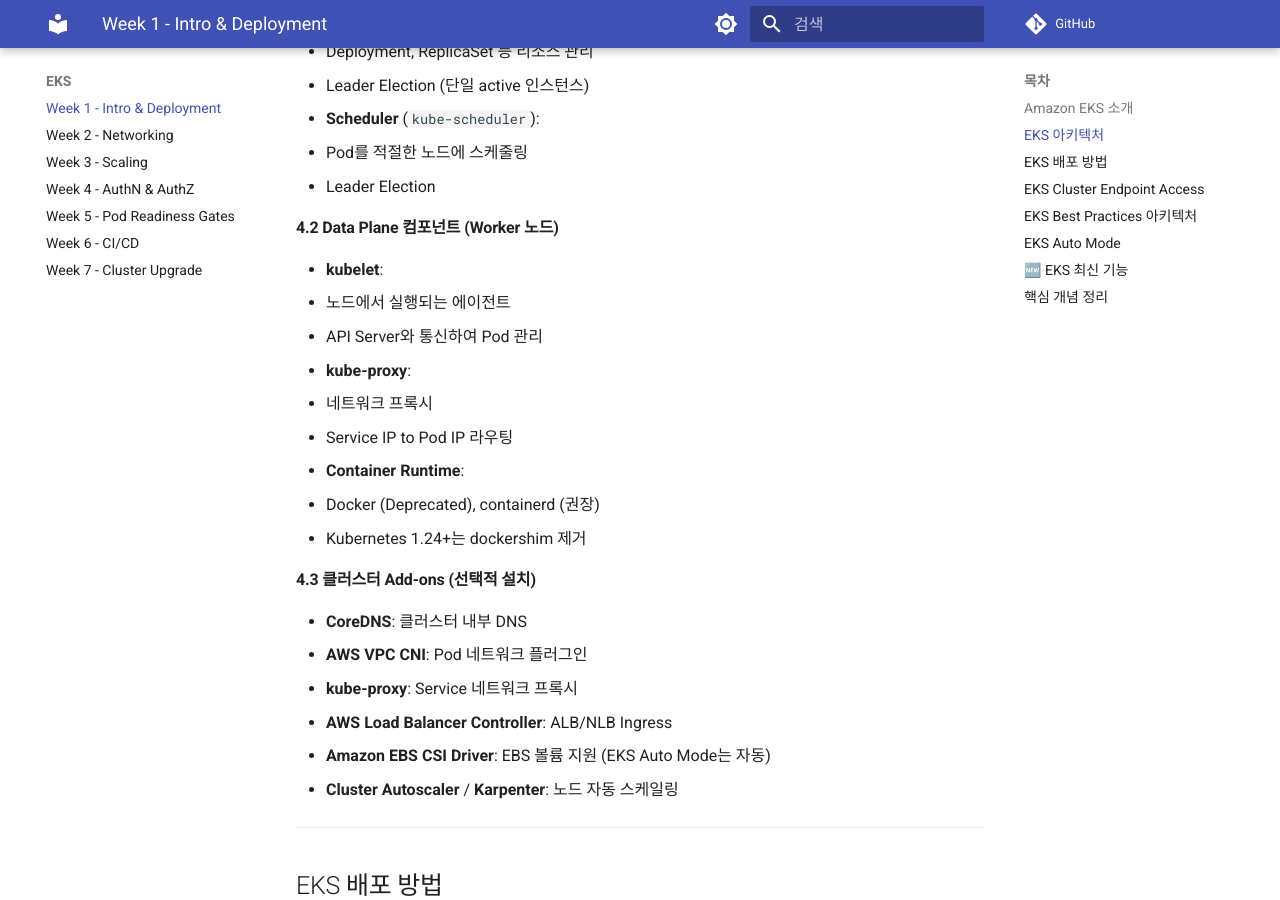
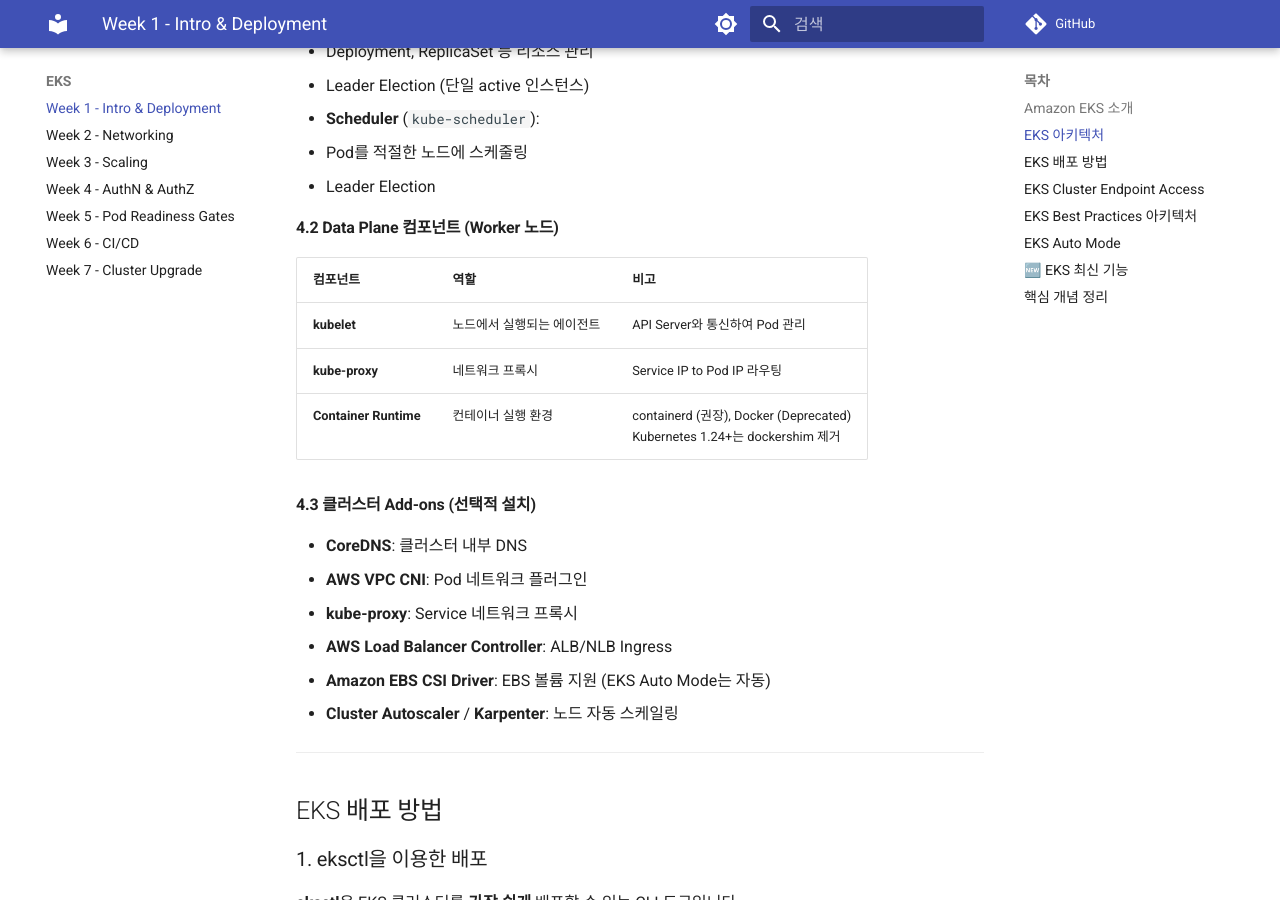
Before and after one commit to juwon8891/juwon8891.github.io, an MkDocs documentation site: the page built from docs/eks/week1-intro-deployment.md, in a window 1280 px wide and 900 px high, scrolled down 7085 px. Built offline with MkDocs 1.6.1 and Material for MkDocs 9.7.7, drawn with Linux system fonts in a browser that asks for light colours; comment, search, counter and statistics services are not loaded.

Commit message:
docs: Improve Data Plane components readability with table format
- Convert bullet list to table for better readability
- Columns: Component, Role, Notes
- Consolidate multi-line descriptions into single cells
- Clarify Container Runtime: containerd (recommended), Docker (deprecated)
- File: eks/week1-intro-deployment.md

```diff
--- a/docs/eks/week1-intro-deployment.md
+++ b/docs/eks/week1-intro-deployment.md
@@ -334,17 +334,11 @@ graph TB
 
 #### 4.2 Data Plane 컴포넌트 (Worker 노드)
 
-- **kubelet**:
-  - 노드에서 실행되는 에이전트
-  - API Server와 통신하여 Pod 관리
-
-- **kube-proxy**:
-  - 네트워크 프록시
-  - Service IP to Pod IP 라우팅
-
-- **Container Runtime**:
-  - Docker (Deprecated), containerd (권장)
-  - Kubernetes 1.24+는 dockershim 제거
+| 컴포넌트 | 역할 | 비고 |
+|---------|------|------|
+| **kubelet** | 노드에서 실행되는 에이전트 | API Server와 통신하여 Pod 관리 |
+| **kube-proxy** | 네트워크 프록시 | Service IP to Pod IP 라우팅 |
+| **Container Runtime** | 컨테이너 실행 환경 | containerd (권장), Docker (Deprecated)<br/>Kubernetes 1.24+는 dockershim 제거 |
 
 #### 4.3 클러스터 Add-ons (선택적 설치)
 
```
